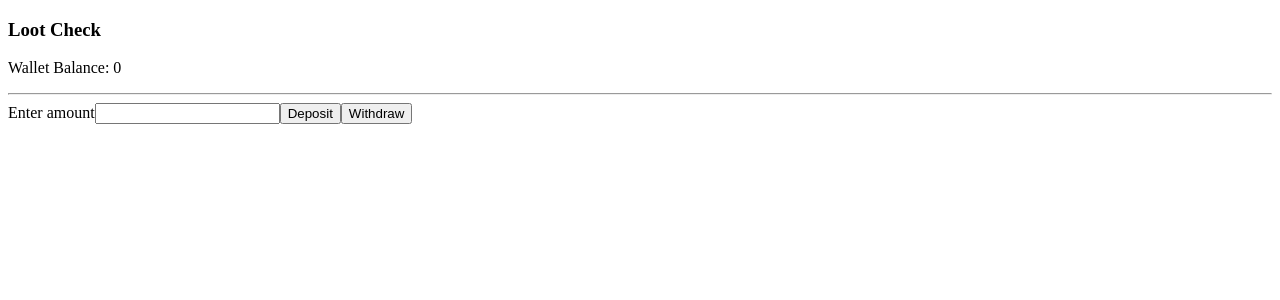
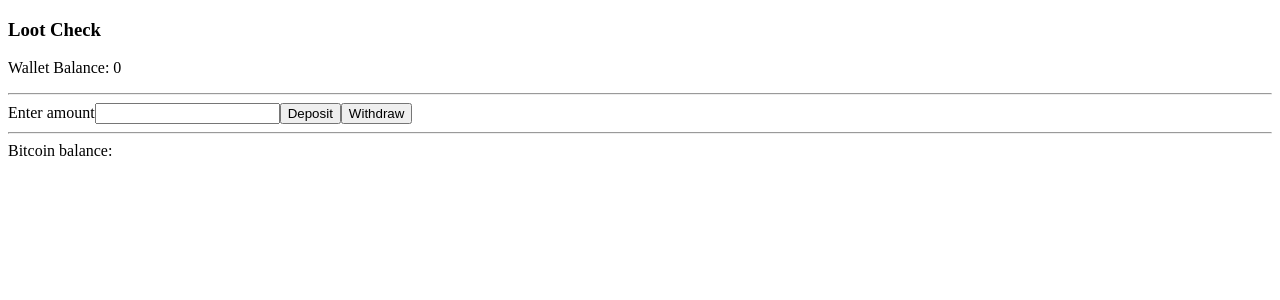
Before and after one commit to nicholaspretorius/react-redux-tdd, a React (Create React App) app: page / in a window 1280 px wide. Shown: the top 300 px of the page. Built offline with nearby package versions, Linux system fonts and the light colour scheme; no server answers; what sfcookies would draw is missing.

Commit message:
feat: Add Loot to App

```diff
--- a/src/components/App.js
+++ b/src/components/App.js
@@ -1,17 +1,17 @@
-import React, { Component } from "react";
+import React from "react";
 
 import Wallet from "./Wallet";
+import Loot from "./Loot";
 
-class App extends Component {
-  state = {};
-  render() {
+const App = () => {
   return (
     <div>
       <h3>Loot Check</h3>
       <Wallet />
+      <hr />
+      <Loot />
     </div>
   );
-  }
-}
+};
 
 export default App;
--- a/src/components/Loot.js
+++ b/src/components/Loot.js
@@ -1,21 +1,29 @@
 import React, { Component } from "react";
 import { connect } from "react-redux";
 
-import { fetchBitcoin } from "./../actions/bitcoin";
+import { handleFetchBitcoin } from "./../actions/bitcoin";
 
 export class Loot extends Component {
   state = {};
 
   componentDidMount() {
-    this.props.fetchBitcoin();
+    this.props.handleFetchBitcoin();
+  }
+
+  computeBitcoin() {
+    const { balance, bitcoin } = this.props;
+
+    if (Object.keys(bitcoin).length === 0) return "";
+
+    return balance / parseInt(bitcoin.bpi.USD.rate.replace(",", ""), 10);
   }
 
   render() {
-    return <div>Loot</div>;
+    return <div className="bitcoin-balance">Bitcoin balance: {this.computeBitcoin()}</div>;
   }
 }
 
 export default connect(
   state => state,
-  { fetchBitcoin }
+  { handleFetchBitcoin }
 )(Loot);
```
Also changed, not shown: 2 other files (tests, documents, lock files or other folders). Lines whose indentation alone changed are shown as unchanged.
